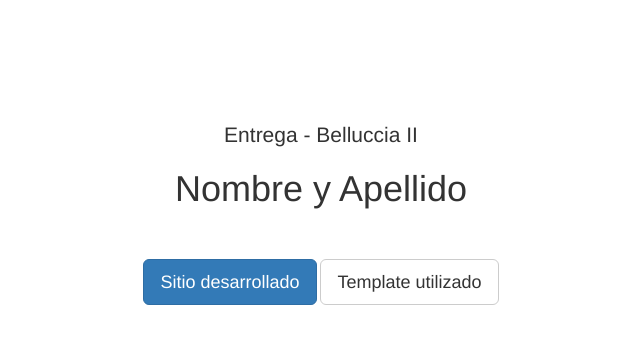
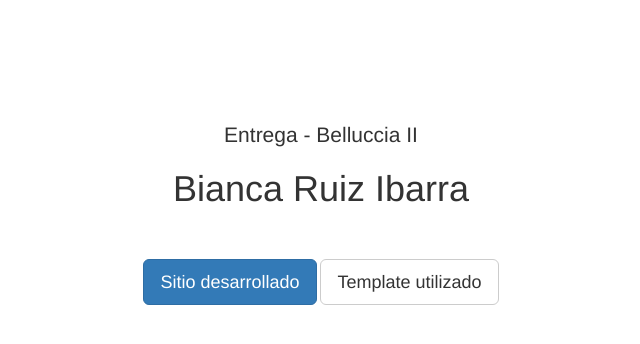
Before and after one commit to agustinscattolin/PreentregaBiancaRuiz, a plain HTML site: page index.html in a window 1280 px wide. Shown: the whole page, without its empty margins (319-959 px from the left). Drawn offline with nearby package versions, Linux system fonts and the light colour scheme.

Commit message:
Update index.html

```diff
--- a/index.html
+++ b/index.html
@@ -33,7 +33,7 @@
         <div class="row">
             <div class="col-lg-12 text-center" style="margin-top:100px">
                 <h2 class="lead">Entrega - Belluccia II</h2>
-                <h1>Nombre y Apellido</h1>
+                <h1>Bianca Ruiz Ibarra</h1>
                 <p style="margin-top:50px">
                     <a class="btn btn-primary btn-lg" href="https://agustinscattolin.github.io/Preentrega_Ruiz/">Sitio desarrollado</a>
                     <a class="btn btn-default btn-lg" href="https://bootstrapmade.com/content/demo/Techie/">Template utilizado</a>
```
